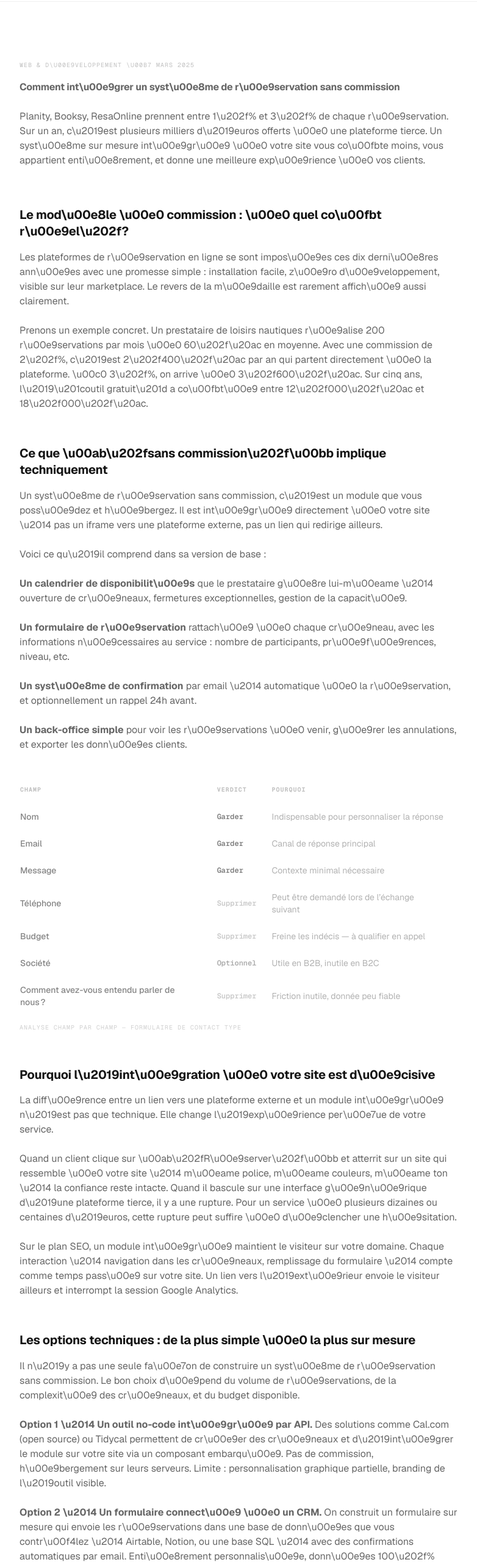
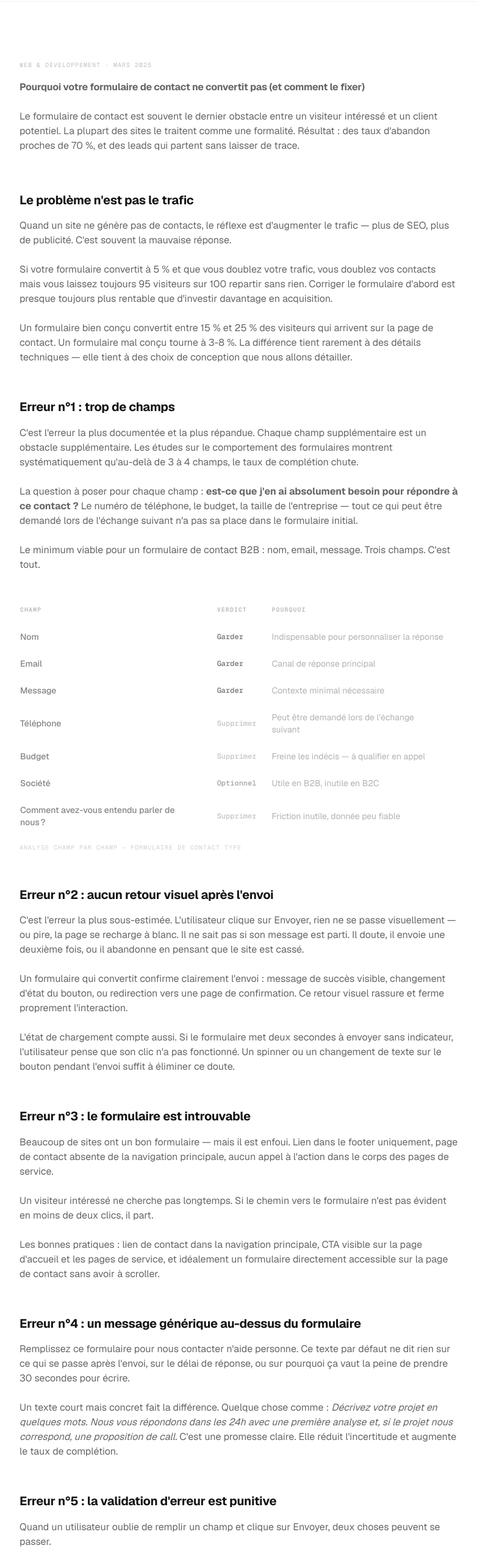
Before and after one commit to loanrmb/torquemade-v2, a Next.js app: page /blog/formulaire-contact-conversion in a window 1280 px wide. Shown: the part 160-2726 px from the top of the page at 61% size, without its empty margins (248-1030 px from the left). Built offline with nearby package versions, Linux system fonts and the light colour scheme.

Commit message:
Update page.mdx

```diff
--- a/app/blog/(articles)/formulaire-contact-conversion/page.mdx
+++ b/app/blog/(articles)/formulaire-contact-conversion/page.mdx
@@ -1,82 +1,76 @@
 export const metadata = {
-  title: 'Comment int\u00e9grer un syst\u00e8me de r\u00e9servation sans commission',
-  description: 'Planity, Booksy, ResaOnline prennent entre 1\u202f% et 3\u202f% de chaque r\u00e9servation. Un syst\u00e8me sur mesure int\u00e9gr\u00e9 \u00e0 votre site vous co\u00fbte moins et vous appartient.',
+  title: "Pourquoi votre formulaire de contact ne convertit pas (et comment le fixer)",
+  description: "Un formulaire trop long, mal placé ou sans retour visuel fait fuir les visiteurs. Voici les erreurs les plus fréquentes et comment les corriger.",
 }
 
-import TableComparaison from './_illustrations/TableChamps'
+import TableChamps from './_illustrations/TableChamps'
 
 <header className="mb-16">
-  <p className="mb-4 font-mono text-[10px] uppercase tracking-widest opacity-40">Web & D\u00e9veloppement \u00b7 Mars 2025</p>
+  <p className="mb-4 font-mono text-[10px] uppercase tracking-widest opacity-40">Web & Développement · Mars 2025</p>
   <h1 className="text-4xl font-bold leading-tight md:text-5xl" style={{ color: 'hsl(var(--text-primary))' }}>
-    Comment int\u00e9grer un syst\u00e8me de r\u00e9servation sans commission
+    Pourquoi votre formulaire de contact ne convertit pas (et comment le fixer)
   </h1>
   <p className="mt-6 text-lg leading-relaxed opacity-60">
-    Planity, Booksy, ResaOnline prennent entre 1\u202f% et 3\u202f% de chaque r\u00e9servation. Sur un an, c\u2019est plusieurs milliers d\u2019euros offerts \u00e0 une plateforme tierce. Un syst\u00e8me sur mesure int\u00e9gr\u00e9 \u00e0 votre site vous co\u00fbte moins, vous appartient enti\u00e8rement, et donne une meilleure exp\u00e9rience \u00e0 vos clients.
+    Le formulaire de contact est souvent le dernier obstacle entre un visiteur intéressé et un client potentiel. La plupart des sites le traitent comme une formalité. Résultat : des taux d'abandon proches de 70 %, et des leads qui partent sans laisser de trace.
   </p>
 </header>
 
-## Le mod\u00e8le \u00e0 commission : \u00e0 quel co\u00fbt r\u00e9el\u202f?
+## Le problème n'est pas le trafic
 
-Les plateformes de r\u00e9servation en ligne se sont impos\u00e9es ces dix derni\u00e8res ann\u00e9es avec une promesse simple : installation facile, z\u00e9ro d\u00e9veloppement, visible sur leur marketplace. Le revers de la m\u00e9daille est rarement affich\u00e9 aussi clairement.
+Quand un site ne génère pas de contacts, le réflexe est d'augmenter le trafic — plus de SEO, plus de publicité. C'est souvent la mauvaise réponse.
 
-Prenons un exemple concret. Un prestataire de loisirs nautiques r\u00e9alise 200 r\u00e9servations par mois \u00e0 60\u202f\u20ac en moyenne. Avec une commission de 2\u202f%, c\u2019est 2\u202f400\u202f\u20ac par an qui partent directement \u00e0 la plateforme. \u00c0 3\u202f%, on arrive \u00e0 3\u202f600\u202f\u20ac. Sur cinq ans, l\u2019\u201coutil gratuit\u201d a co\u00fbt\u00e9 entre 12\u202f000\u202f\u20ac et 18\u202f000\u202f\u20ac.
+Si votre formulaire convertit à 5 % et que vous doublez votre trafic, vous doublez vos contacts mais vous laissez toujours 95 visiteurs sur 100 repartir sans rien. Corriger le formulaire d'abord est presque toujours plus rentable que d'investir davantage en acquisition.
 
-## Ce que \u00ab\u202fsans commission\u202f\u00bb implique techniquement
+Un formulaire bien conçu convertit entre 15 % et 25 % des visiteurs qui arrivent sur la page de contact. Un formulaire mal conçu tourne à 3-8 %. La différence tient rarement à des détails techniques — elle tient à des choix de conception que nous allons détailler.
 
-Un syst\u00e8me de r\u00e9servation sans commission, c\u2019est un module que vous poss\u00e9dez et h\u00e9bergez. Il est int\u00e9gr\u00e9 directement \u00e0 votre site \u2014 pas un iframe vers une plateforme externe, pas un lien qui redirige ailleurs.
+## Erreur n°1 : trop de champs
 
-Voici ce qu\u2019il comprend dans sa version de base :
+C'est l'erreur la plus documentée et la plus répandue. Chaque champ supplémentaire est un obstacle supplémentaire. Les études sur le comportement des formulaires montrent systématiquement qu'au-delà de 3 à 4 champs, le taux de complétion chute.
 
-**Un calendrier de disponibilit\u00e9s** que le prestataire g\u00e8re lui-m\u00eame \u2014 ouverture de cr\u00e9neaux, fermetures exceptionnelles, gestion de la capacit\u00e9.
+La question à poser pour chaque champ : **est-ce que j'en ai absolument besoin pour répondre à ce contact ?** Le numéro de téléphone, le budget, la taille de l'entreprise — tout ce qui peut être demandé lors de l'échange suivant n'a pas sa place dans le formulaire initial.
 
-**Un formulaire de r\u00e9servation** rattach\u00e9 \u00e0 chaque cr\u00e9neau, avec les informations n\u00e9cessaires au service : nombre de participants, pr\u00e9f\u00e9rences, niveau, etc.
+Le minimum viable pour un formulaire de contact B2B : nom, email, message. Trois champs. C'est tout.
 
-**Un syst\u00e8me de confirmation** par email \u2014 automatique \u00e0 la r\u00e9servation, et optionnellement un rappel 24h avant.
+<TableChamps />
 
-**Un back-office simple** pour voir les r\u00e9servations \u00e0 venir, g\u00e9rer les annulations, et exporter les donn\u00e9es clients.
+## Erreur n°2 : aucun retour visuel après l'envoi
 
-<TableComparaison />
+C'est l'erreur la plus sous-estimée. L'utilisateur clique sur Envoyer, rien ne se passe visuellement — ou pire, la page se recharge à blanc. Il ne sait pas si son message est parti. Il doute, il envoie une deuxième fois, ou il abandonne en pensant que le site est cassé.
 
-## Pourquoi l\u2019int\u00e9gration \u00e0 votre site est d\u00e9cisive
+Un formulaire qui convertit confirme clairement l'envoi : message de succès visible, changement d'état du bouton, ou redirection vers une page de confirmation. Ce retour visuel rassure et ferme proprement l'interaction.
 
-La diff\u00e9rence entre un lien vers une plateforme externe et un module int\u00e9gr\u00e9 n\u2019est pas que technique. Elle change l\u2019exp\u00e9rience per\u00e7ue de votre service.
+L'état de chargement compte aussi. Si le formulaire met deux secondes à envoyer sans indicateur, l'utilisateur pense que son clic n'a pas fonctionné. Un spinner ou un changement de texte sur le bouton pendant l'envoi suffit à éliminer ce doute.
 
-Quand un client clique sur \u00ab\u202fR\u00e9server\u202f\u00bb et atterrit sur un site qui ressemble \u00e0 votre site \u2014 m\u00eame police, m\u00eame couleurs, m\u00eame ton \u2014 la confiance reste intacte. Quand il bascule sur une interface g\u00e9n\u00e9rique d\u2019une plateforme tierce, il y a une rupture. Pour un service \u00e0 plusieurs dizaines ou centaines d\u2019euros, cette rupture peut suffire \u00e0 d\u00e9clencher une h\u00e9sitation.
+## Erreur n°3 : le formulaire est introuvable
 
-Sur le plan SEO, un module int\u00e9gr\u00e9 maintient le visiteur sur votre domaine. Chaque interaction \u2014 navigation dans les cr\u00e9neaux, remplissage du formulaire \u2014 compte comme temps pass\u00e9 sur votre site. Un lien vers l\u2019ext\u00e9rieur envoie le visiteur ailleurs et interrompt la session Google Analytics.
+Beaucoup de sites ont un bon formulaire — mais il est enfoui. Lien dans le footer uniquement, page de contact absente de la navigation principale, aucun appel à l'action dans le corps des pages de service.
 
-## Les options techniques : de la plus simple \u00e0 la plus sur mesure
+Un visiteur intéressé ne cherche pas longtemps. Si le chemin vers le formulaire n'est pas évident en moins de deux clics, il part.
 
-Il n\u2019y a pas une seule fa\u00e7on de construire un syst\u00e8me de r\u00e9servation sans commission. Le bon choix d\u00e9pend du volume de r\u00e9servations, de la complexit\u00e9 des cr\u00e9neaux, et du budget disponible.
+Les bonnes pratiques : lien de contact dans la navigation principale, CTA visible sur la page d'accueil et les pages de service, et idéalement un formulaire directement accessible sur la page de contact sans avoir à scroller.
 
-**Option 1 \u2014 Un outil no-code int\u00e9gr\u00e9 par API.** Des solutions comme Cal.com (open source) ou Tidycal permettent de cr\u00e9er des cr\u00e9neaux et d\u2019int\u00e9grer le module sur votre site via un composant embarqu\u00e9. Pas de commission, h\u00e9bergement sur leurs serveurs. Limite : personnalisation graphique partielle, branding de l\u2019outil visible.
+## Erreur n°4 : un message générique au-dessus du formulaire
 
-**Option 2 \u2014 Un formulaire connect\u00e9 \u00e0 un CRM.** On construit un formulaire sur mesure qui envoie les r\u00e9servations dans une base de donn\u00e9es que vous contr\u00f4lez \u2014 Airtable, Notion, ou une base SQL \u2014 avec des confirmations automatiques par email. Enti\u00e8rement personnalis\u00e9e, donn\u00e9es 100\u202f% propri\u00e9taires.
+Remplissez ce formulaire pour nous contacter n'aide personne. Ce texte par défaut ne dit rien sur ce qui se passe après l'envoi, sur le délai de réponse, ou sur pourquoi ça vaut la peine de prendre 30 secondes pour écrire.
 
-**Option 3 \u2014 Un module de r\u00e9servation complet d\u00e9velopp\u00e9 sur mesure.** Pour des activit\u00e9s avec forte saisonnalit\u00e9, multi-produits, ou gestion de groupes, on d\u00e9veloppe un syst\u00e8me d\u00e9di\u00e9 : gestion des disponibilit\u00e9s en temps r\u00e9el, paiement int\u00e9gr\u00e9 (Stripe), confirmation automatique, back-office admin.
+Un texte court mais concret fait la différence. Quelque chose comme : *Décrivez votre projet en quelques mots. Nous vous répondons dans les 24h avec une première analyse et, si le projet nous correspond, une proposition de call.* C'est une promesse claire. Elle réduit l'incertitude et augmente le taux de complétion.
 
-## La question du paiement en ligne
+## Erreur n°5 : la validation d'erreur est punitive
 
-Beaucoup de prestataires pensent que la commission est le prix \u00e0 payer pour avoir le paiement en ligne. Ce n\u2019est pas exact.
+Quand un utilisateur oublie de remplir un champ et clique sur Envoyer, deux choses peuvent se passer.
 
-Stripe, le standard actuel du paiement web, prend 1,5\u202f% + 0,25\u202f\u20ac par transaction pour les cartes europ\u00e9ennes. C\u2019est nettement moins que les 2 \u00e0 3\u202f% des plateformes de r\u00e9servation \u2014 et vous gardez la relation directe avec le client, les donn\u00e9es de transaction, et la ma\u00eetrise des remboursements.
+Version punitive : la page remonte en haut, tous les champs sont vidés, un message rouge générique dit Erreur de formulaire. L'utilisateur doit tout recommencer.
 
-L\u2019int\u00e9gration Stripe dans un site Next.js est aujourd\u2019hui document\u00e9e, test\u00e9e, et d\u00e9ployable en quelques jours. Ce n\u2019est pas un chantier de d\u00e9veloppement lourd.
+Version correcte : les champs déjà remplis sont conservés, le champ manquant est mis en évidence avec un message d'erreur précis, et le focus est mis sur ce champ spécifique.
 
-## Ce que vous gagnez en dehors des \u00e9conomies
+La différence de taux de conversion entre ces deux approches est mesurable. La version punitive génère des abandons ; la version correcte guide vers la complétion.
 
-Au-del\u00e0 du co\u00fbt direct, un syst\u00e8me propri\u00e9taire vous donne quelque chose que les plateformes ne donnent jamais : les donn\u00e9es de vos clients.
+## Un chantier de deux heures, pas deux semaines
 
-Sur une plateforme tierce, vous voyez vos r\u00e9servations mais vous n\u2019avez souvent pas acc\u00e8s aux emails, aux historiques d\u2019achats, ni \u00e0 la possibilit\u00e9 de relancer ou fid\u00e9liser. Les donn\u00e9es appartiennent \u00e0 la plateforme.
+Corriger un formulaire de contact n'est pas un projet long. Dans la plupart des cas, les modifications sont dans le front-end uniquement : réduire les champs, ajouter un état de succès, revoir le texte d'introduction, s'assurer que la validation est non-destructive.
 
-Avec votre propre syst\u00e8me, chaque r\u00e9servation enrichit votre base client. Vous pouvez envoyer un r\u00e9capitulatif personnalis\u00e9, relancer une semaine avant la saison, proposer une offre de fid\u00e9lit\u00e9. Ce sont des leviers qui valent largement plus que les \u00e9conomies sur les commissions.
-
-## Par o\u00f9 commencer
-
-La d\u00e9marche que nous recommandons est la m\u00eame que pour tout projet digital : commencer par l\u2019essentiel et it\u00e9rer.
-
-Une premi\u00e8re version fonctionnelle \u2014 formulaire de r\u00e9servation, confirmation email, back-office basique \u2014 peut \u00eatre op\u00e9rationnelle en deux \u00e0 trois semaines. Elle remplace la plateforme \u00e0 commission d\u00e8s le lancement. Les fonctionnalit\u00e9s suppl\u00e9mentaires (paiement int\u00e9gr\u00e9, rappels automatiques, statistiques) s\u2019ajoutent ensuite selon les besoins r\u00e9els.
+C'est souvent l'un des meilleurs retours sur investissement en optimisation de site — rapide à implémenter, impact direct sur les leads entrants.
 
 ---
 
-*Vous payez des commissions sur vos r\u00e9servations et vous voulez reprendre la main\u202f? [Contactez-nous](/contact) \u2014 nous analysons votre situation et vous proposons une solution adapt\u00e9e \u00e0 votre volume et \u00e0 votre budget.*
+*Votre formulaire est en ligne mais les contacts ne rentrent pas ? [Contactez-nous](/contact) — nous auditrons votre page de contact et vous proposerons des corrections concrètes.*
```
